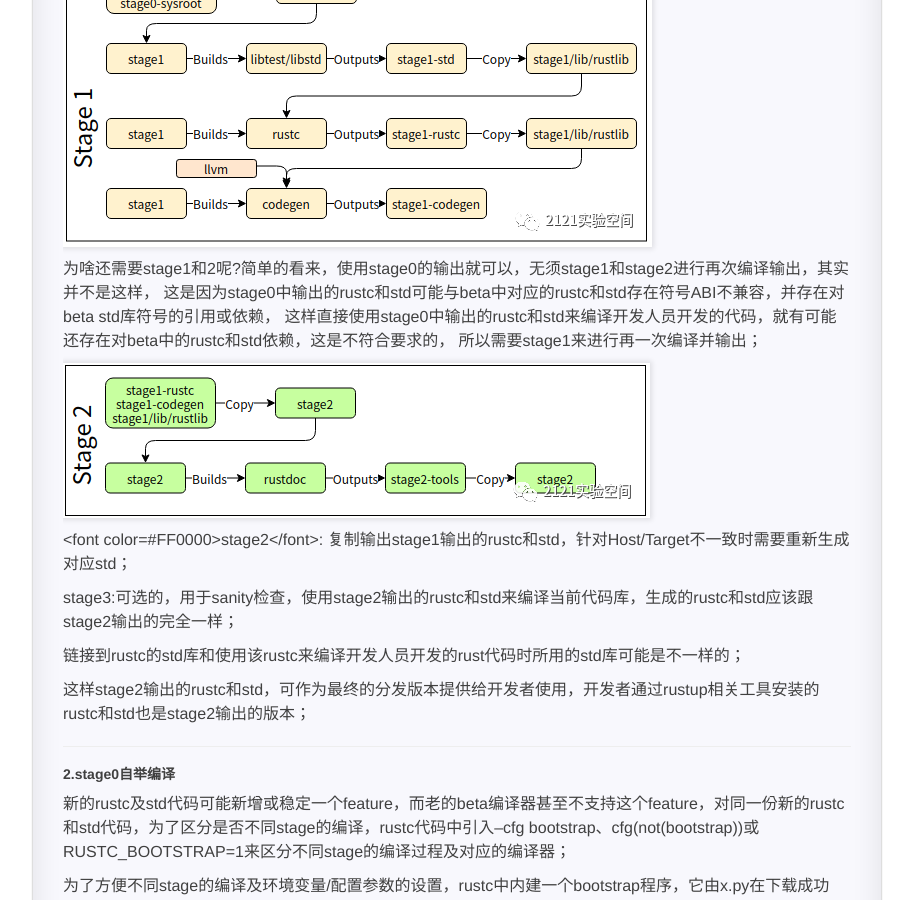
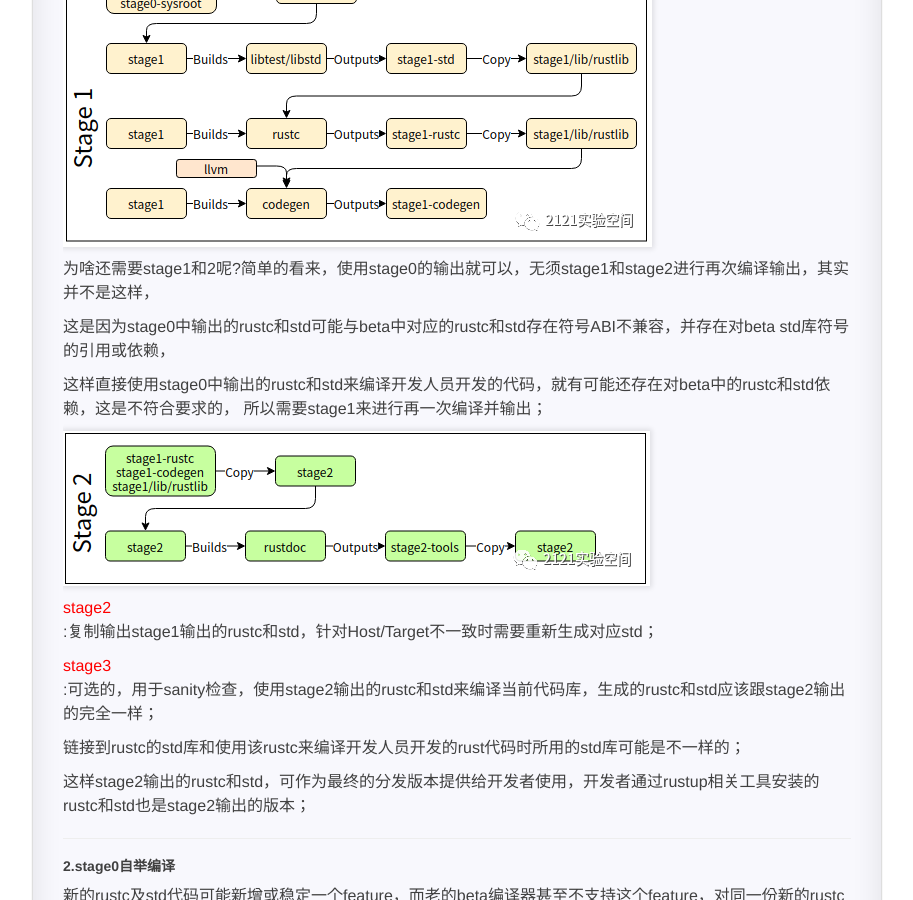
Before and after one commit to Grainspring/grainspring.github.io, a Jekyll site: the page built from _posts/2021-03-01-lrfrc-rustc-compile.md, in a window 1280 px wide and 900 px high, scrolled down 5949 px. Shown: the whole window, without its empty margins (37-950 px from the left). Built offline with Jekyll 4.4.1, drawn with Linux system fonts in a browser that asks for light colours; nearby versions of some CDN libraries; comment, search, counter and statistics services are not loaded; a style sheet for code colours, icons or effects is not loaded; some of the changed text lies outside the part shown.

Commit message:
add rustc compile&preview

```diff
--- a/_posts/2021-03-01-lrfrc-rustc-compile.md
+++ b/_posts/2021-03-01-lrfrc-rustc-compile.md
@@ -257,20 +257,19 @@ $ objdump -d lrfrc.o
 ##### 3.其他
 配置vim支持rust语言，可方便跳转提示关联阅读rustc代码；
 使用gdb调试rustc；
-使用https://play.rust-lang.org/在线编写、编译、分析rust代码；
+使用[https://play.rust-lang.org/](https://play.rust-lang.org/)在线编写、编译、分析rust代码；
 
 ---
 #### 三、rustc编译过程
 ##### 1.编译器自举编译
-  根据前面[LRFRC系列前言](http://grainspring.github.io/2021/02/20/lrfrc-preview/)中的说明，rustc编译器本身已完成编译自举，其主要逻辑如下：
+  根据前面<font color="blue">[LRFRC系列前言](http://grainspring.github.io/2021/02/20/lrfrc-preview/)</font>中的说明，rustc编译器本身已完成编译自举，其主要逻辑如下：
   要想编译出一个新的rustc编译器，首先需要选择一个以前编译出来的rustc编译器，用这个老的rustc编译器来编译rustc代码库以生成一个新的rustc编译器；
 
   但是由于rustc编译器与其std标准库代码往往在同一个git代码库，相互之间存在依赖，编译器与std标准库<可查看上面提到的编译结果>通常一块编译并输出，才可正常使用；
 
   而在git代码库中有可能同时修改std标准库逻辑和编译器逻辑，这样让编译出一个完整的全新的编译器<包括对应std标准库>变得比较复杂，其编译过程被定义成不同阶段；
 
-<font color=red>stage0</font>:
-从网上下载一个老的beta编译器及其对应std库/cargo等，用beta rustc和std来编译当前代码库，输出当前代码库对应std和rustc<用新生成的std来链接>；
+<font color="red">stage0</font>:从网上下载一个老的beta编译器及其对应std库/cargo等，用beta rustc和std来编译当前代码库，输出当前代码库对应std和rustc<用新生成的std来链接>；
 
 ![lrfrc.compilerustc.0](/imgs/lrfrc.2.compilerustc.0.png "lrfrc.compilerustc.0")
 
@@ -279,16 +278,17 @@ $ objdump -d lrfrc.o
 ![lrfrc.compilerustc.1](/imgs/lrfrc.2.compilerustc.1.png "lrfrc.compilerustc.1")
 
   为啥还需要stage1和2呢?简单的看来，使用stage0的输出就可以，无须stage1和stage2进行再次编译输出，其实并不是这样，
+
   这是因为stage0中输出的rustc和std可能与beta中对应的rustc和std存在符号ABI不兼容，并存在对beta std库符号的引用或依赖，
+
   这样直接使用stage0中输出的rustc和std来编译开发人员开发的代码，就有可能还存在对beta中的rustc和std依赖，这是不符合要求的，
   所以需要stage1来进行再一次编译并输出；
 
 ![lrfrc.compilerustc.2](/imgs/lrfrc.2.compilerustc.2.png "lrfrc.compilerustc.2")
 
-<font color=#FF0000>stage2</font>:
-复制输出stage1输出的rustc和std，针对Host/Target不一致时需要重新生成对应std；
+<font color="red">stage2</font>:复制输出stage1输出的rustc和std，针对Host/Target不一致时需要重新生成对应std；
 
-stage3:可选的，用于sanity检查，使用stage2输出的rustc和std来编译当前代码库，生成的rustc和std应该跟stage2输出的完全一样；
+<font color="red">stage3</font>:可选的，用于sanity检查，使用stage2输出的rustc和std来编译当前代码库，生成的rustc和std应该跟stage2输出的完全一样；
 
   链接到rustc的std库和使用该rustc来编译开发人员开发的rust代码时所用的std库可能是不一样的；
 
@@ -324,11 +324,11 @@ $ rustc --print sysroot
 
 ---
 参考
-* [how to rustc build and run](https://rustc-dev-guide.rust-lang.org/building/how-to-build-and-run.html)
-* [rustc debugging](https://rustc-dev-guide.rust-lang.org/compiler-debugging.html)
-* [rustc bootstrapping](https://rustc-dev-guide.rust-lang.org/building/bootstrapping.html)
+* <font color="blue">[how to rustc build and run](https://rustc-dev-guide.rust-lang.org/building/how-to-build-and-run.html)</font>
+* <font color="blue">[rustc debugging](https://rustc-dev-guide.rust-lang.org/compiler-debugging.html)</font>
+* <font color="blue">[rustc bootstrapping](https://rustc-dev-guide.rust-lang.org/building/bootstrapping.html)</font>
 
-
+---
 更多文章可使用微信扫码公众二维码查看
 
 
```
Also changed, not shown: _posts/2021-03-16-lrfrc-rustc-preview.md (+10 -9 lines).
